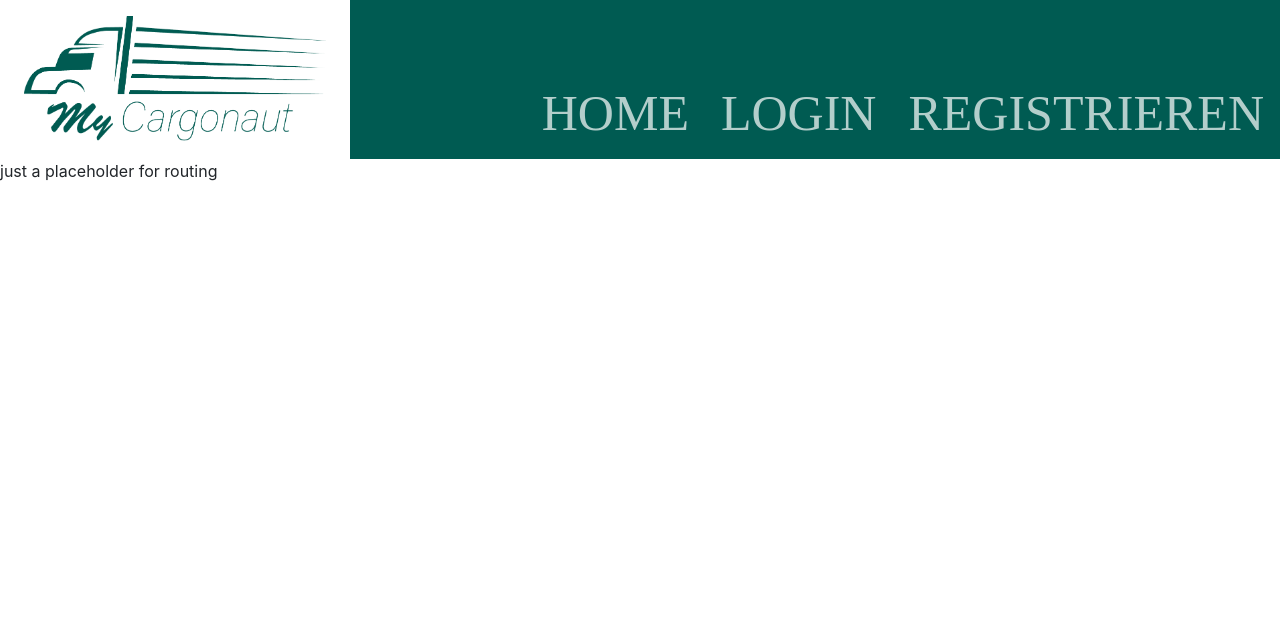
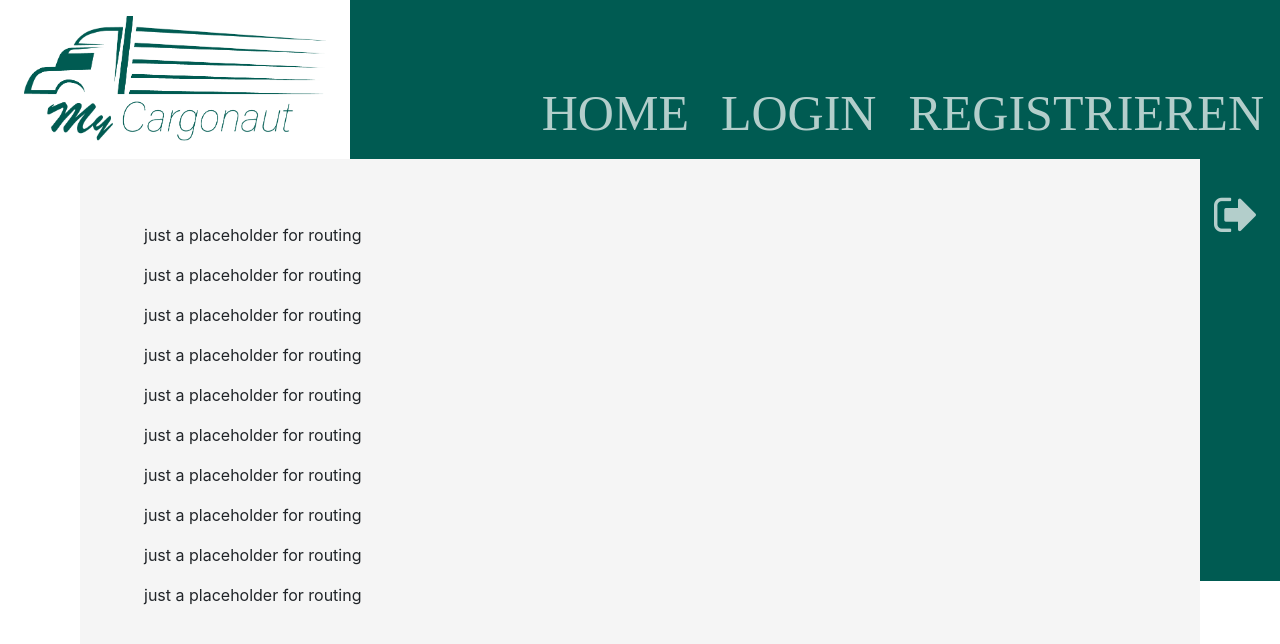
Before and after one commit to pdrtzk/MyCargonaut, an Angular app: page / in a window 1280 px wide. Shown: the top 644 px of the page. Built offline with nearby package versions, Linux system fonts and the light colour scheme.

Commit message:
logout buttons added

```diff
--- a/src/app/app.component.css
+++ b/src/app/app.component.css
@@ -0,0 +1,28 @@
+.content-wrapper {
+  position: relative;
+  display: flex;
+}
+
+.content-background {
+  margin-left:5rem;
+  padding: 4rem;
+  width: 100%;
+  background-color: #f5f5f5;
+}
+
+
+
+@media (max-width: 767px) {
+  .content-background {
+    margin-left: 2rem;
+    padding: 2rem;
+  }
+  #logout-large {
+    width: 2rem;
+    margin-bottom: 5rem;
+  }
+
+  #logout-button {
+    display: none;
+  }
+}
--- a/src/app/app.component.html
+++ b/src/app/app.component.html
@@ -1,3 +1,8 @@
 <app-header></app-header>
 
-<router-outlet></router-outlet>
+<div class="content-wrapper">
+  <div class="content-background">
+    <router-outlet></router-outlet>
+  </div>
+  <app-sidebar-right></app-sidebar-right>
+</div>
--- a/src/app/app.module.ts
+++ b/src/app/app.module.ts
@@ -5,12 +5,14 @@ import {AppRoutingModule} from './app-routing.module';
 import { AppComponent } from './app.component';
 import { HeaderComponent } from './components/header/header.component';
 import { HomeComponent } from './components/home/home.component';
+import { SidebarRightComponent } from './components/sidebar-right/sidebar-right.component';
 
 @NgModule({
   declarations: [
     AppComponent,
     HeaderComponent,
-    HomeComponent
+    HomeComponent,
+    SidebarRightComponent
   ],
   imports: [
     BrowserModule,
--- a/src/app/components/header/header.component.css
+++ b/src/app/components/header/header.component.css
@@ -24,7 +24,7 @@
   font-size: 50px;
 }
 
-.nav-link:active, .nav-link:focus {
+.nav-link:active, .nav-link:focus, .nav-link:hover {
   color: white;
 }
 
@@ -52,7 +52,6 @@
       font-size: 30px;
     }
   }
-
 }
 
 @media (min-width: 768px) {
--- a/src/app/components/header/header.component.html
+++ b/src/app/components/header/header.component.html
@@ -19,10 +19,11 @@
     <div class="collapse navbar-collapse show" [ngClass]="{ 'show': navbarOpen }">
       <div class="navbar-nav mr-auto">
         <div class="nav-item"><a class="nav-link" routerLink="home">HOME</a></div>
-        <div *ngIf="userLoggedIn === false" class="nav-item"><a class="nav-link" routerLink="login">LOGIN</a></div>
+        <div *ngIf="userLoggedIn === false" class="nav-item"><a class="nav-link" routerLink="login" (click)="userLoggedIn=true">LOGIN</a></div>
         <div *ngIf="userLoggedIn === false" class="nav-item"><a class="nav-link" routerLink="register">REGISTRIEREN</a></div>
         <div *ngIf="userLoggedIn" class="nav-item"><a class="nav-link" routerLink="bookings">BUCHUNGEN</a></div>
         <div *ngIf="userLoggedIn" class="nav-item"><a class="nav-link" routerLink="register">PROFIL</a></div>
+        <div *ngIf="userLoggedIn" class="nav-item"><a class="nav-link" routerLink="home" (click)="userLoggedIn=false">LOGOUT</a></div>
       </div>
     </div>
   </div>
--- a/src/app/components/home/home.component.html
+++ b/src/app/components/home/home.component.html
@@ -1 +1,10 @@
 <p>just a placeholder for routing</p>
+<p>just a placeholder for routing</p>
+<p>just a placeholder for routing</p>
+<p>just a placeholder for routing</p>
+<p>just a placeholder for routing</p>
+<p>just a placeholder for routing</p>
+<p>just a placeholder for routing</p>
+<p>just a placeholder for routing</p>
+<p>just a placeholder for routing</p>
+<p>just a placeholder for routing</p>
--- /dev/null
+++ b/src/app/components/sidebar-right/sidebar-right.component.css
@@ -0,0 +1,32 @@
+
+#logout-large {
+  background-color: #005b52;
+  width: 5rem;
+  height: 80%;
+  float:right;
+  margin-bottom: 7rem;
+}
+
+#logout-button {
+  padding-top: 2rem;
+  margin-left: 0.5rem;
+  background-color: #005b52;
+  color: rgba(255, 255, 255, 0.7);
+  border: none;
+}
+
+#logout-button:hover, #logout-button:active, #logout-button:focus {
+  color: white;
+}
+
+@media (max-width: 767px) {
+
+  #logout-large {
+    width: 2rem;
+    margin-bottom: 5rem;
+  }
+
+  #logout-button {
+    display: none;
+  }
+}
--- /dev/null
+++ b/src/app/components/sidebar-right/sidebar-right.component.html
@@ -0,0 +1,4 @@
+<div id="logout-large">
+  <button *ngIf="userLoggedIn" id="logout-button" (click)="userLoggedIn=true"><i class="fa fa-sign-out fa-3x" aria-hidden="true"></i>
+  </button>
+</div>
--- /dev/null
+++ b/src/app/components/sidebar-right/sidebar-right.component.ts
@@ -0,0 +1,16 @@
+import { Component, OnInit } from '@angular/core';
+
+@Component({
+  selector: 'app-sidebar-right',
+  templateUrl: './sidebar-right.component.html',
+  styleUrls: ['./sidebar-right.component.css']
+})
+export class SidebarRightComponent implements OnInit {
+  userLoggedIn = true; // todo: get actual login status in ngOnInit
+
+  constructor() { }
+
+  ngOnInit(): void {
+  }
+
+}
--- a/src/index.html
+++ b/src/index.html
@@ -6,6 +6,7 @@
   <base href="/">
   <meta name="viewport" content="width=device-width, initial-scale=1">
   <link rel="icon" type="image/x-icon" href="favicon.ico">
+  <link rel="stylesheet" href="https://cdnjs.cloudflare.com/ajax/libs/font-awesome/4.7.0/css/font-awesome.min.css">
 <body>
   <app-root></app-root>
 </body>
```
Also changed, not shown: 1 other file (tests, documents, lock files or other folders).
